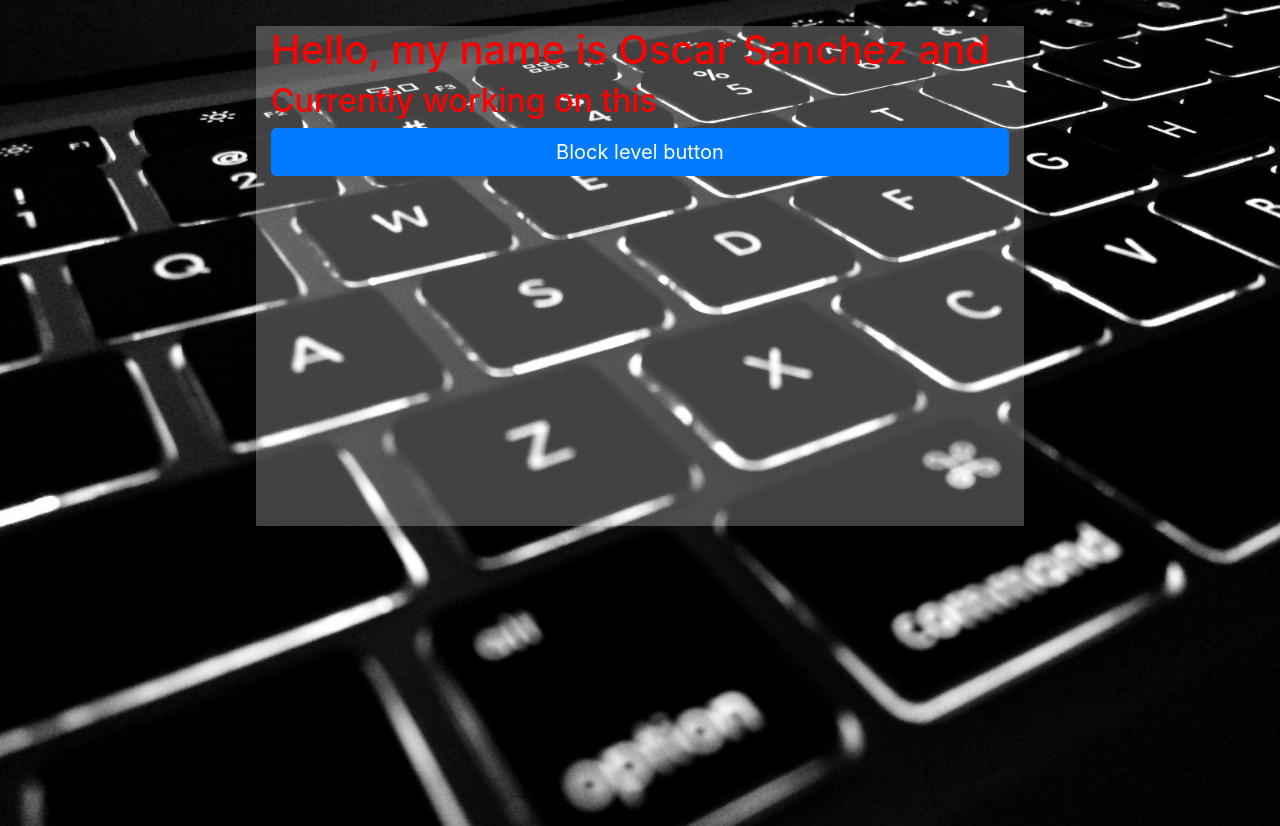
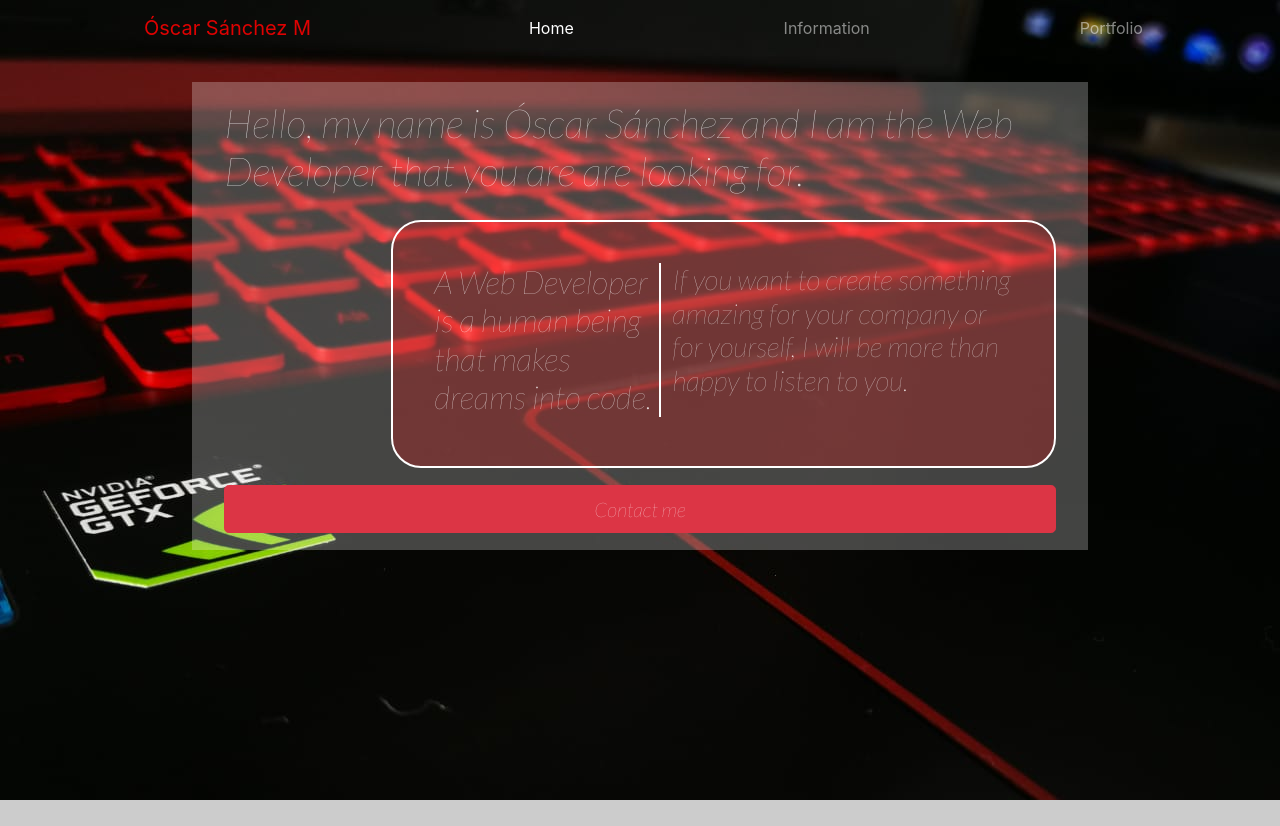
Before and after one commit to Oscars97/blog, a website: page index.html in a window 1280 px wide. After the commit the page ends 800 px from the top, so only its background shows below. Drawn offline with nearby package versions, Linux system fonts and the light colour scheme; files whose address does not match are found by name.

Commit message:
New landing page with red and black

```diff
--- a/index.html
+++ b/index.html
@@ -9,15 +9,45 @@
   <script src="https://cdn.jsdelivr.net/npm/bootstrap@4.5.3/dist/js/bootstrap.min.js" integrity="sha384-w1Q4orYjBQndcko6MimVbzY0tgp4pWB4lZ7lr30WKz0vr/aWKhXdBNmNb5D92v7s" crossorigin="anonymous"></script>
   <link rel="stylesheet" href="https://cdn.jsdelivr.net/npm/bootstrap@4.5.3/dist/css/bootstrap.min.css" integrity="sha384-TX8t27EcRE3e/ihU7zmQxVncDAy5uIKz4rEkgIXeMed4M0jlfIDPvg6uqKI2xXr2" crossorigin="anonymous">
   <!-- CSS -->
+
   <link rel="stylesheet" href="./sass/main.css">
   <title>Óscar Sánchez M</title>
 </head>
 <body>
+
+  <div>
+    <nav class="navbar navbar-expand-lg navbar-dark">
+      <a class="navbar-brand" href="#">Óscar Sánchez M</a>
+      <button class="navbar-toggler" type="button" data-toggle="collapse" data-target="#navbarNav" aria-controls="navbarNav" aria-expanded="false" aria-label="Toggle navigation">
+        <span class="navbar-toggler-icon"></span>
+      </button>
+      <div class="collapse navbar-collapse" id="navbarNav">
+        <ul class="navbar-nav">
+          <li class="nav-item active">
+            <a class="nav-link" href="#">Home <span class="sr-only">(current)</span></a>
+          </li>
+          <li class="nav-item">
+            <a class="nav-link" href="#">Information</a>
+          </li>
+          <li class="nav-item">
+            <a class="nav-link" href="#">Portfolio</a>
+          </li>
+
+        </ul>
+      </div>
+    </nav>
+  </div>
+
+
   <div class="container">
     <div class="main-information">
-      <h1>Hello, my name is Oscar Sanchez and</h1>
-      <h2>Currently working on this</h2>
-      <button type="button" class="btn btn-primary btn-lg btn-block">Block level button</button>
+      <h1>Hello, my name is Óscar Sánchez and I am the Web Developer that you are are looking for.</h1>
+
+      <div class="details">
+        <h2 class="details-element">A Web Developer is a human being that makes dreams into code.</h2>
+        <h3>If you want to create something amazing for your company or for yourself, I will be more than happy to listen to you.</h3>
+      </div>
+      <button type="button" class="btn btn-danger btn-lg btn-block">Contact me</button>
     </div>
   </div>
 </body>
--- a/sass/base/_general.scss
+++ b/sass/base/_general.scss
@@ -2,12 +2,14 @@ body{
     margin: 0;
     padding: 0;
     box-sizing: border-box;
-    background-image: url("/public/img/pexels-hitarth-jadhav-220357.jpg"); /* The image used */
+    background-image: url("/public/img/WhatsApp\ Image\ 2020-11-06\ at\ 10.17.52\ AM.jpeg"); /* The image used */
     background-color: #cccccc; /* Used if the image is unavailable */
     height: 100vh; /* You must set a specified height */
-    background-position: center; /* Center the image */
+    background-position: 60% 0; /* Center the image */
     background-repeat: no-repeat; /* Do not repeat the image */
     background-size: cover; /* Resize the background image to cover the entire container */
+    background-attachment: center;
+    background-attachment: fixed;
 }
 
 *{
--- a/sass/components/_index.scss
+++ b/sass/components/_index.scss
@@ -1,14 +1,34 @@
+
 .container{
     background-color: rgba(255, 255, 255, 0.256);
-    width: 60%;
-    height: 500px;
-    max-height: 500px;
+    width: 70%;
+    height: auto;
     margin: 2% auto;
+    overflow: hidden;
+    box-sizing: border-box;
+    .main-information{
+        font-family: 'Lato', sans-serif;
+        color: rgba(255, 255, 255, 0.824);
+        position: relative;
+        padding: 2%;
 
-    .main-information{
-        color: red;
+        .details{
+            background-color: rgba(253, 9, 9, 0.235);
+            margin: 2% auto;
+            padding: 5%;
+            border: solid white 2px;
+            border-radius: 30px;
+            overflow: hidden;
+            display: flex;
+            float: right;
+            width: 80%;
 
-
+            .details-element{
+                padding-right: 1%;
+                margin-right: 2%;
+                border-right: solid 2px white;
+            }
+        }
 
     }
 }
--- /dev/null
+++ b/sass/components/_navbar.scss
@@ -0,0 +1,21 @@
+.navbar{
+    box-sizing: border-box;
+    width: 80%;
+    margin: 0 auto;
+
+    .navbar-brand{
+        color: rgba(255, 1, 1, 0.865);
+        pointer-events: none;
+    }
+    .navbar-toggler-icon, .navbar-toggler{
+        color: white;
+    }
+    .nav-item{
+        margin-left: 80%;
+        color: white;
+
+
+
+    }
+
+}
--- a/sass/main.scss
+++ b/sass/main.scss
@@ -1,3 +1,5 @@
 @import "./base/general";
 @import "./abstracts/variables";
 @import "./components/index";
+@import "./components/navbar";
+@import url('https://fonts.googleapis.com/css2?family=Lato:ital,wght@1,100&display=swap');
```
Also changed, not shown: img/WhatsApp Image 2020-11-06 at 10.17.52 AM.jpeg (added), sass/main.css.
